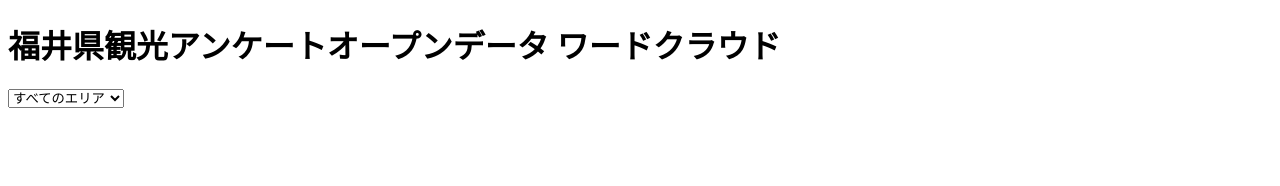
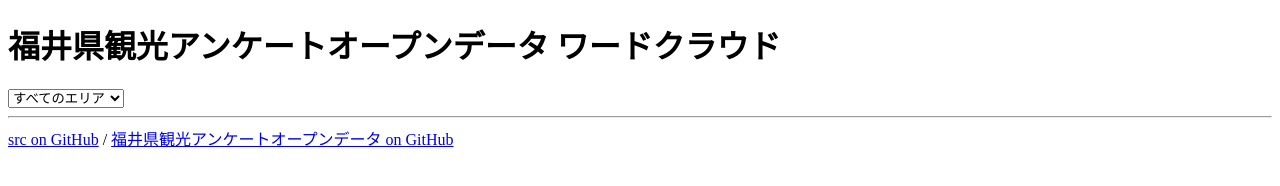
Before and after one commit to code4fukui/fukui-kanko-wordcloud, a plain HTML site: page index.html in a window 1280 px wide. Drawn offline with Linux system fonts and the light colour scheme.

Commit message:
add credit

```diff
--- a/index.html
+++ b/index.html
@@ -1,8 +1,19 @@
 <!DOCTYPE html><html lang="ja"><head><meta charset="utf-8"><meta name="viewport" content="width=device-width">
+<title>福井県観光アンケートオープンデータ ワードクラウド</title>
+</head><body>
+<main>
+  <h1>福井県観光アンケートオープンデータ ワードクラウド</h1>
+  <select id=selarea><option>すべてのエリア</option></select><br>
+  <div id=main></div>
+</main>
 
-<h1>福井県観光アンケートオープンデータ ワードクラウド</h1>
-<select id=selarea><option>すべてのエリア</option></select><br>
-<main id=main></main>
+<div id=credit>
+  <hr>
+  <a href=https://github.com/code4fukui/fukui-kanko-wordcloud>src on GitHub</a> /
+  <a href=https://github.com/code4fukui/fukui-kanko-survey>福井県観光アンケートオープンデータ on GitHub</a><br>
+  <script type="module" src="https://code4fukui.github.io/qr-code/qr-code.js"></script>
+  <qr-code></qr-code><br>
+</div>
 
 <script type="module">
 import { CSV } from "https://js.sabae.cc/CSV.js";
@@ -65,3 +76,5 @@ show();
 selarea.onchange = () => show();
 
 </script>
+</body>
+</html>
```
